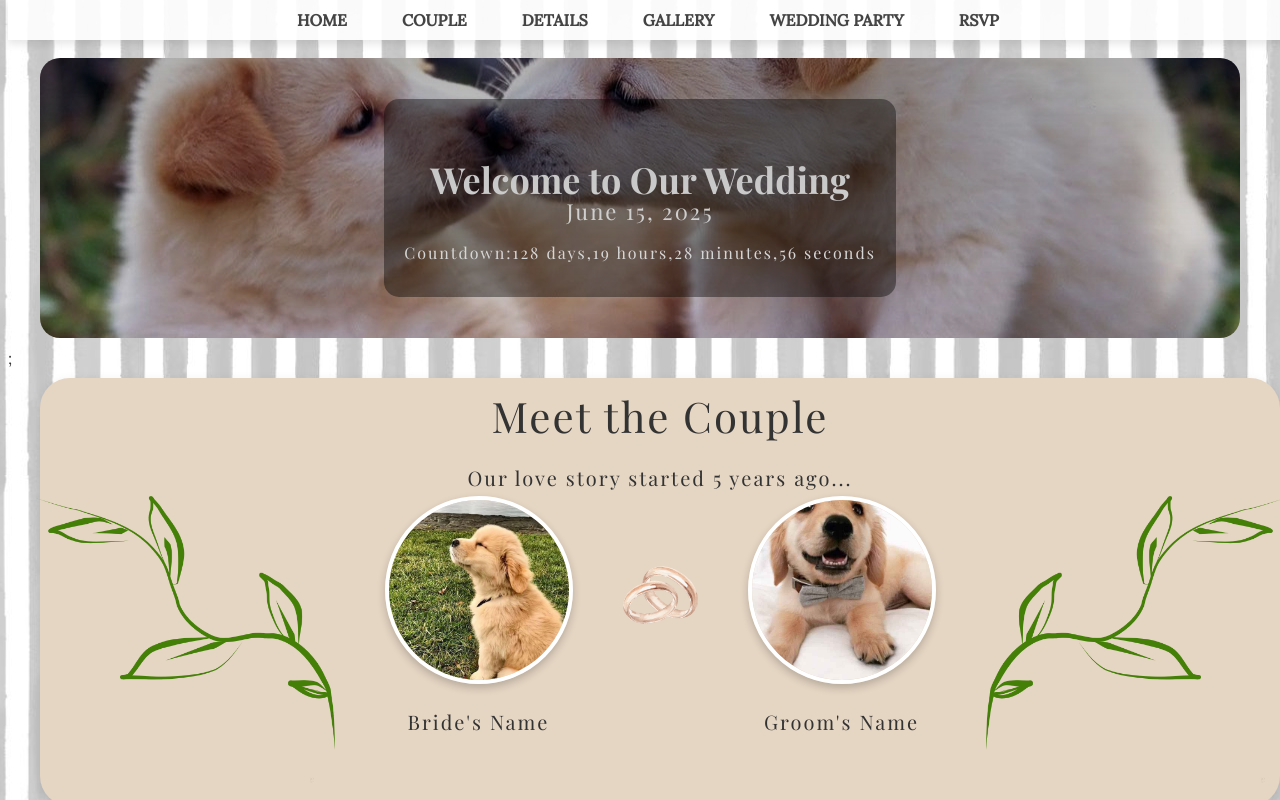
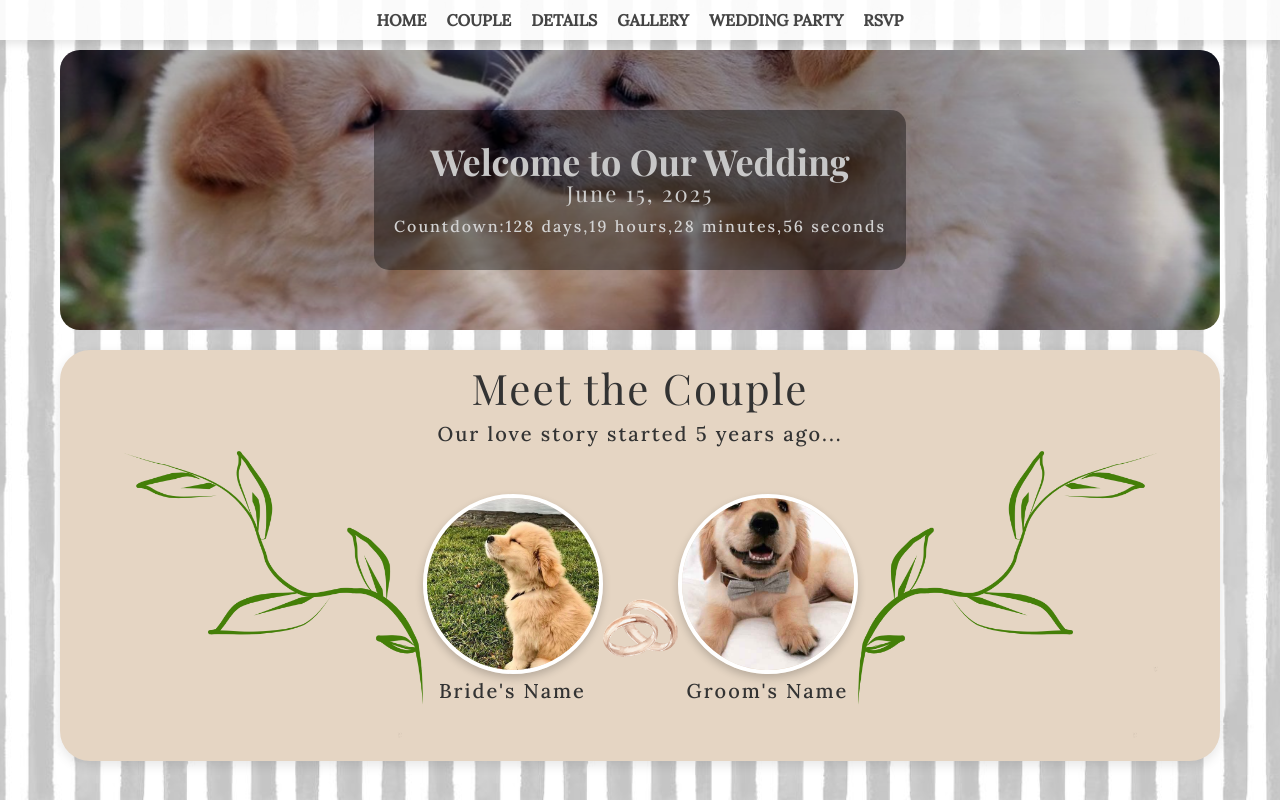
Before and after one commit to amer519/wedding-site-V2, a React (Vite) app: page / in a window 1280 px wide. Shown: the top 800 px of the page. Built offline with nearby package versions, Linux system fonts and the light colour scheme.

Commit message:
mobile functionality included

```diff
--- a/src/App.jsx
+++ b/src/App.jsx
@@ -20,10 +20,10 @@ const App = () => {
       <Navbar />
       <motion.section id="home" variants={fadeIn} initial="hidden" animate="visible">
       <Hero />
-      </motion.section>;
+      </motion.section>
       <motion.section id="home" variants={fadeIn} initial="hidden" animate="visible">
       <Couple />
-      </motion.section>;
+      </motion.section>
       <DateDetails />
       <Gallery />
       <WeddingParty />
--- a/src/styles/global.css
+++ b/src/styles/global.css
@@ -1,13 +1,29 @@
+/* Global Reset */
+*,
+*::before,
+*::after {
+  margin: 0;
+  padding: 0;
+  box-sizing: border-box;
+}
+
+/* Prevent Horizontal Overflow */
+html, body {
+  max-width: 100%;
+  overflow-x: hidden;
+}
+
 /* General Styles */
 body {
   font-family: 'Lora', serif;
   background-color: #f8f5f2;
   color: #333;
-    background-image: url("/public/images/background.jpg"); /* Replace with your actual image path */
+  background-image: url("/public/images/background.jpg");
   background-size: cover;
-    background-attachment: fixed; /* Keeps it in place when scrolling */
+  background-attachment: fixed;
   background-position: center;
 }
+
 h1, h2 {
   font-family: 'Playfair Display', serif;
 }
@@ -22,26 +38,30 @@ h1, h2 {
   padding: 10px 0;
   z-index: 1000;
 }
+
 .navbar ul {
   display: flex;
   justify-content: center;
-    gap: 25px;
+  /* gap: 25px; */
   list-style: none;
   padding: 0;
   margin: 0;
 }
+
 .navbar li {
   font-size: 16px;
   font-weight: bold;
   transition: color 0.3s ease-in-out;
 }
+
 .navbar a {
   text-decoration: none;
   color: #444;
-    padding: 8px 15px;
+  padding: 8px 10px;
   border-radius: 5px;
   transition: all 0.3s ease-in-out;
 }
+
 .navbar a:hover {
   background: #ff9a9e;
   color: white;
@@ -60,32 +80,28 @@ section {
   align-items: center;
   z-index: 2;
 }
+
 h2 {
-    font-size: 42px; /* Increase font size for a grand look */
-    font-weight: 500; /* Slightly lighter for elegance */
-    font-family: 'Playfair Display', serif; /* Matches the upscale aesthetic */
-    text-align: center;
-    letter-spacing: 2px; /* Adds spacing for a luxury feel */
-    margin-bottom: 5px; /* Reduced space below the title */
-    padding-bottom: 0px; /* Ensure there's no extra padding */
-    /* color: #333; Darker color for better readability */
+  font-size: 42px;
+  font-weight: 500;
+  letter-spacing: 2px;
+  margin-bottom: 5px;
+  padding-bottom: 0;
   margin-top: -20px;
 }
+
 p {
-    font-size: 20px; /* Increase font size for a grand look */
-    font-weight: 500; /* Slightly lighter for elegance */
-    font-family: 'Playfair Display', serif; /* Matches the upscale aesthetic */
-    text-align: center;
-    letter-spacing: 2px; /* Adds spacing for a luxury feel */
-    margin-bottom: 5px; /* Reduced space below the title */
-    padding-bottom: 0px; /* Ensure there's no extra padding */
-    /* color: #333; Darker color for better readability */
+  font-size: 20px;
+  font-weight: 500;
+  letter-spacing: 2px;
+  margin-bottom: 5px;
+  padding-bottom: 0;
 }
 
 /* Gallery Section - Curved Background */
 .gallery-container {
   background: #f8f5f2;
-    padding: 80px 20px 100px; /* More padding to prevent overlap */
+  padding: 80px 20px 100px;
   border-radius: 30px;
   box-shadow: 0px 4px 12px rgba(0, 0, 0, 0.1);
   max-width: 1000px;
@@ -94,7 +110,6 @@ p {
   overflow: hidden;
 }
 
-/* Adjust the wavy background effect for Gallery */
 .gallery-container::before,
 .gallery-container::after {
   content: "";
@@ -104,10 +119,12 @@ p {
   background: inherit;
   clip-path: ellipse(50% 80px at center);
 }
+
 .gallery-container::before {
   top: -40px;
   transform: scaleY(-1);
 }
+
 .gallery-container::after {
   bottom: -40px;
 }
@@ -120,7 +137,7 @@ p {
   gap: 50px;
   padding: 20px;
 }
-/* Style Images in Gallery */
+
 .gallery-grid img {
   width: 250px;
   height: 250px;
@@ -128,6 +145,7 @@ p {
   border-radius: 10px;
   transition: transform 0.3s ease-in-out, box-shadow 0.3s ease-in-out;
 }
+
 .gallery-grid img:hover {
   transform: scale(1.1);
   box-shadow: 0px 4px 12px rgba(0, 0, 0, 0.3);
@@ -143,14 +161,16 @@ p {
   position: relative;
   overflow: hidden;
   border-radius: 20px;
-    margin-top: 40px;  /* Adds space below the navbar */
+  margin-top: 40px;
   z-index: 1;
 }
+
 .parallax-container img {
   object-fit: cover;
   width: 100%;
   height: 100%;
 }
+
 .parallax-container::after {
   content: "";
   position: absolute;
@@ -161,6 +181,7 @@ p {
   background: linear-gradient(rgba(0, 0, 0, 0.3), rgba(0, 0, 0, 0.1));
   border-radius: 20px;
 }
+
 .hero-content {
   text-align: center;
   max-width: 800px;
@@ -169,29 +190,63 @@ p {
   color: white;
   border-radius: 15px;
 }
+
 .hero-content h1 {
   font-size: 36px;
   font-weight: bold;
   margin-bottom: 10px;
 }
+
 .hero-content h2 {
   font-size: 22px;
   margin-bottom: 8px;
 }
+
 .hero-content p {
   font-size: 16px;
   margin-bottom: 4px;
 }
 
 /* Wedding Couple Section */
+.couple-section {
+  background: #e5d5c3;
+  border-radius: 30px;
+  box-shadow: 0px 4px 12px rgba(0, 0, 0, 0.1);
+  text-align: center;
+  margin: 0 auto;
+  width: 100%;
+}
+
+.couple-section h2 {
+  font-size: 42px;
+  font-weight: 500;
+  letter-spacing: 2px;
+  margin-bottom: 5px;
+  color: #333;
+  margin-top: 0;
+}
+
+.couple-section p {
+  font-size: 20px;
+  font-weight: 500;
+  letter-spacing: 2px;
+  margin-bottom: 5px;
+  color: #333;
+}
+
+/* Couple Images Container */
 .couple-images {
   display: flex;
-    justify-content: center;
-    gap: 50px;
+  align-items: center;
+  /* gap: 50px; */
+  max-width: 100%;
+  overflow: hidden;
 }
+
 .person {
   text-align: center;
 }
+
 .circular-img {
   width: 180px;
   height: 180px;
@@ -201,14 +256,15 @@ p {
   box-shadow: 0px 4px 8px rgba(0, 0, 0, 0.2);
 }
 
-/* Gallery & Wedding Party Grid */
-.gallery-grid, .wedding-party-grid {
+/* Wedding Party & Gallery Grid Shared Styles */
+.gallery-grid,
+.wedding-party-grid {
   display: flex;
   flex-wrap: wrap;
   justify-content: center;
-    /* gap: 15px; */
   padding: 20px;
 }
+
 .party-member img {
   width: 140px;
   height: 140px;
@@ -216,6 +272,7 @@ p {
   border-radius: 10px;
   transition: transform 0.3s ease-in-out, box-shadow 0.3s ease-in-out;
 }
+
 .party-member img:hover {
   transform: scale(1.1);
   box-shadow: 0px 4px 12px rgba(0, 0, 0, 0.3);
@@ -228,6 +285,7 @@ p {
   display: block;
   border-radius: 10px;
 }
+
 .rsvp-section {
   text-align: center;
   padding: 50px 20px;
@@ -235,12 +293,14 @@ p {
   border-radius: 15px;
   box-shadow: 0px 4px 10px rgba(0, 0, 0, 0.1);
 }
+
 .rsvp-form {
   display: flex;
   flex-direction: column;
   max-width: 600px;
   margin: 0 auto;
 }
+
 .rsvp-form input,
 .rsvp-form select,
 .rsvp-form textarea {
@@ -250,6 +310,7 @@ p {
   border: 1px solid #ccc;
   border-radius: 5px;
 }
+
 .rsvp-btn {
   background: linear-gradient(45deg, #ff9a9e, #fad0c4);
   color: white;
@@ -260,23 +321,25 @@ p {
   box-shadow: 0 4px 15px rgba(255, 154, 158, 0.3);
   cursor: pointer;
 }
+
 .rsvp-btn:hover {
   box-shadow: 0 6px 25px rgba(255, 154, 158, 0.5);
   transform: scale(1.05);
 }
 
-/* Wedding Party Section - Optimized for Curved Background */
+/* Wedding Party Section - Curved Background */
 .wedding-party-section {
   background: #e5d5c3;
-    padding: 80px 20px 100px; /* Ensure enough space for curved effects */
+  padding: 80px 20px 100px;
   border-radius: 30px;
   box-shadow: 0px 4px 12px rgba(0, 0, 0, 0.1);
   max-width: 1000px;
-    margin: 40px auto; /* Added vertical margin for separation */
+  margin: 40px auto;
   position: relative;
   overflow: hidden;
-    z-index: 0; /* Create stacking context for pseudo-elements */
+  z-index: 0;
 }
+
 .wedding-party-section::before,
 .wedding-party-section::after {
   content: "";
@@ -285,17 +348,18 @@ p {
   height: 80px;
   background: inherit;
   clip-path: ellipse(50% 80px at center);
-    z-index: -1; /* Place these curves behind the content */
+  z-index: -1;
 }
+
 .wedding-party-section::before {
   top: -40px;
   transform: scaleY(-1);
 }
+
 .wedding-party-section::after {
   bottom: -40px;
 }
 
-/* Ensure Title is Centered in Wedding Party Section */
 .wedding-party-section h2 {
   font-size: 42px;
   font-weight: 500;
@@ -306,19 +370,17 @@ p {
   color: #333;
 }
 
-/* Center the Wedding Party Grid */
 .wedding-party-grid {
   display: flex;
   flex-wrap: wrap;
-    justify-content: center; /* Ensures all items are centered */
-    align-items: center; /* Fixes vertical alignment */
+  justify-content: center;
+  align-items: center;
   gap: 20px;
-    width: 100%; /* Prevents stretching issues */
-    max-width: 800px; /* Centers content within this width */
-    margin: 0 auto; /* Forces full centering */
+  width: 100%;
+  max-width: 800px;
+  margin: 0 auto;
 }
 
-/* Individual Wedding Party Members */
 .party-member {
   background: white;
   padding: 20px;
@@ -328,6 +390,7 @@ p {
   box-shadow: 0px 4px 8px rgba(0, 0, 0, 0.1);
   transition: transform 0.3s ease-in-out;
 }
+
 .party-member img {
   width: 100px;
   height: 100px;
@@ -335,23 +398,26 @@ p {
   object-fit: cover;
   margin-bottom: 10px;
 }
+
 .party-member:hover {
   transform: scale(1.05);
 }
+
 .party-member h3 {
   font-size: 18px;
   font-weight: bold;
   margin-bottom: 5px;
 }
+
 .party-member p {
   font-size: 14px;
   color: #555;
   line-height: 1.5;
 }
 
-/* Add Alternating Section Backgrounds */
+/* Alternating Section Backgrounds */
 .alt-section {
-    background: #e5d5c3; /* Light warm brown */
+  background: #e5d5c3;
   padding: 60px 20px;
   border-radius: 30px;
   box-shadow: 0px 4px 12px rgba(0, 0, 0, 0.1);
@@ -359,62 +425,40 @@ p {
   position: relative;
   overflow: hidden;
 }
-.alt-section::before, .alt-section::after {
+
+.alt-section::before,
+.alt-section::after {
   content: "";
   position: absolute;
+  left: 0;
   width: 100%;
   height: 80px;
   background: inherit;
   clip-path: ellipse(50% 80px at center);
 }
+
 .alt-section::before {
   top: -40px;
   transform: scaleY(-1);
 }
+
 .alt-section::after {
   bottom: -40px;
 }
 
-/* Apply Background Separators to Key Sections */
+/* Key Section Background Separators */
 .photo-gallery-section {
   background: #e5d5c3;
   padding: 60px 20px;
   border-radius: 30px;
   box-shadow: 0px 4px 12px rgba(0, 0, 0, 0.1);
 }
+
 .wedding-details-section {
   background: #f8f5f2;
   padding: 60px 20px;
   border-radius: 30px;
   box-shadow: 0px 4px 12px rgba(0, 0, 0, 0.1);
-}
-.couple-section {
-    background: #e5d5c3;
-    /* padding: 60px 20px; */
-    border-radius: 30px;
-    box-shadow: 0px 4px 12px rgba(0, 0, 0, 0.1);
-    text-align: center;
-}
-.couple-section h2 {
-    font-size: 42px; /* Increase font size for a grand look */
-    font-weight: 500; /* Slightly lighter for elegance */
-    font-family: 'Playfair Display', serif; /* Matches the upscale aesthetic */
-    text-align: center;
-    letter-spacing: 2px; /* Adds spacing for a luxury feel */
-    margin-bottom: 5px; /* Reduced space below the title */
-    padding-bottom: 0px; /* Ensure there's no extra padding */
-    color: #333; /* Darker color for better readability */
-    margin-top: 0px;
-}
-.couple-section p {
-    font-size: 20px; /* Increase font size for a grand look */
-    font-weight: 500; /* Slightly lighter for elegance */
-    font-family: 'Playfair Display', serif; /* Matches the upscale aesthetic */
-    text-align: center;
-    letter-spacing: 2px; /* Adds spacing for a luxury feel */
-    margin-bottom: 5px; /* Reduced space below the title */
-    padding-bottom: 0px; /* Ensure there's no extra padding */
-    color: #333; /* Darker color for better readability */
 }
 
 /* Wedding Details Section */
@@ -423,10 +467,10 @@ p {
   padding: 50px 20px;
   text-align: center;
 }
-/* Curved Background Behind Text */
+
 .details-content {
   background: #f8f5f2;
-    padding: 30px 20%;
+  padding: 30px 10%;
   border-radius: 30px;
   box-shadow: 0px 4px 12px rgba(0, 0, 0, 0.1);
   display: inline-block;
@@ -435,154 +479,81 @@ p {
   margin-bottom: 20px;
   position: relative;
 }
+
 .details iframe {
   display: block;
   margin: 0 auto;
   border-radius: 8px;
-    /* max-width: 100%; */
+}
+
+/* Vine & Ring Images */
+.vine {
+  width: 300px;
+  height: auto;
+  display: block;
+}
+
+.ring {
+  width: 75px;
+  height: 75px;
+  margin-top: 70px;
+  display: block;
+}
+
+/* ------------------ */
+/* Mobile Adjustments */
+/* ------------------ */
+@media (max-width: 768px) {
+  /* Couple Images: stack vertically and center */
+  .couple-images {
+    flex-direction: column;
+    gap: 20px;
+    padding: 10px;
+    width: 100%;
+    align-items: center;
   }
 
   .vine {
-    width: 300px;   /* adjust as needed */
-    height: auto;
+    width: 150px;
   }
 
-/* If you need to differentiate left-vine vs right-vine */
-/* .vine-left { */
-/* extra styling if needed */
-/* } */
-/* .vine-right { */
-/* extra styling if needed */
-/* } */
-
-/* Style the ring image */
   .ring {
-    width: 75px;   /* adjust as needed */
-    height: 75px;
-    margin-top: 70px; /* Push it slightly down */
+    width: 50px;
+    height: 50px;
+    margin: 20px 0;
   }
 
-/* Keep circular style for bride/groom */
   .circular-img {
-    width: 180px;  /* or your chosen size */
-    height: 180px;
-    object-fit: cover;
-    border-radius: 50%;
-}
-
-/* Responsive Styles for Mobile Devices */
-@media (max-width: 768px) {
-  /* Adjust Navigation Bar */
-  .navbar ul {
-    flex-direction: column;
-    gap: 10px;
-  }
-  .navbar li {
-    font-size: 14px;
-  }
-  .navbar a {
-    padding: 6px 10px;
-  }
-
-  /* Section Layout Adjustments */
-  section {
-    padding: 10px 15px;
-  }
-  h2 {
-    font-size: 32px;
-    letter-spacing: 1px;
-  }
-  p {
-    font-size: 16px;
-  }
-
-  /* Gallery Grid Adjustments */
-  .gallery-grid {
-    gap: 20px;
-    padding: 10px;
-  }
-  .gallery-grid img {
     width: 150px;
     height: 150px;
   }
 
-  /* Parallax & Hero Content Adjustments */
-  .parallax-container {
-    height: 25vh;
-    margin-top: 60px;
+  /* Adjust gallery images for mobile */
+  .gallery-grid img {
+    width: 100%;
+    max-width: 200px;
+    height: auto;
   }
-  .hero-content h1 {
-    font-size: 28px;
-  }
-  .hero-content h2 {
-    font-size: 18px;
-  }
-  .hero-content p {
-    font-size: 14px;
 }
 
-  /* Wedding Couple Section Adjustments */
-  .couple-images {
-    flex-direction: column;
-    gap: 20px;
+@media (max-width: 768px) {
+    .navbar {
+      padding: 5px 0;  /* Reduced vertical padding on mobile */
     }
-  .circular-img {
-    width: 120px;
-    height: 120px;
+    .navbar li {
+      font-size: 14px; /* Reduced font size on mobile */
+    }
   }
 
-  /* Wedding Party Section Adjustments */
-  .party-member {
-    width: 200px;
-    padding: 15px;
-  }
-  .party-member img {
-    width: 80px;
-    height: 80px;
-  }
-  .party-member h3 {
-    font-size: 16px;
-  }
-  .party-member p {
-    font-size: 12px;
+  footer {
+    display: flex;
+    justify-content: center; /* Centers content horizontally */
+    align-items: center;     /* Centers content vertically (if needed) */
+    width: 100%;
   }
 
-  /* Details and RSVP Section Adjustments */
-  .details iframe {
-    max-width: 100%;
-  }
-  .rsvp-form input,
-  .rsvp-form select,
-  .rsvp-form textarea {
-    font-size: 16px;
-  }
-  .rsvp-btn {
-    font-size: 16px;
-    padding: 10px 20px;
-  }
 
-  /* Alternating Section and Details Content Adjustments */
-  .alt-section {
-    padding: 40px 10px;
-  }
-  .photo-gallery-section,
-  .wedding-details-section {
-    padding: 40px 10px;
-  }
-  .details-content {
-    padding: 30px 10%;
-  }
 
-  /* Vine and Ring Image Adjustments */
-  .vine {
-    width: 120px; /* reduced from 200px */
-  }
-  .ring {
-    width: 50px;
-    height: 50px;
-    margin-top: 40px;
-    display: block;
-    margin-left: auto;
-    margin-right: auto;
-  }
-}
+/* * {
+    outline: 1px solid red;
+  } */
```
Lines whose indentation alone changed are shown as unchanged.
